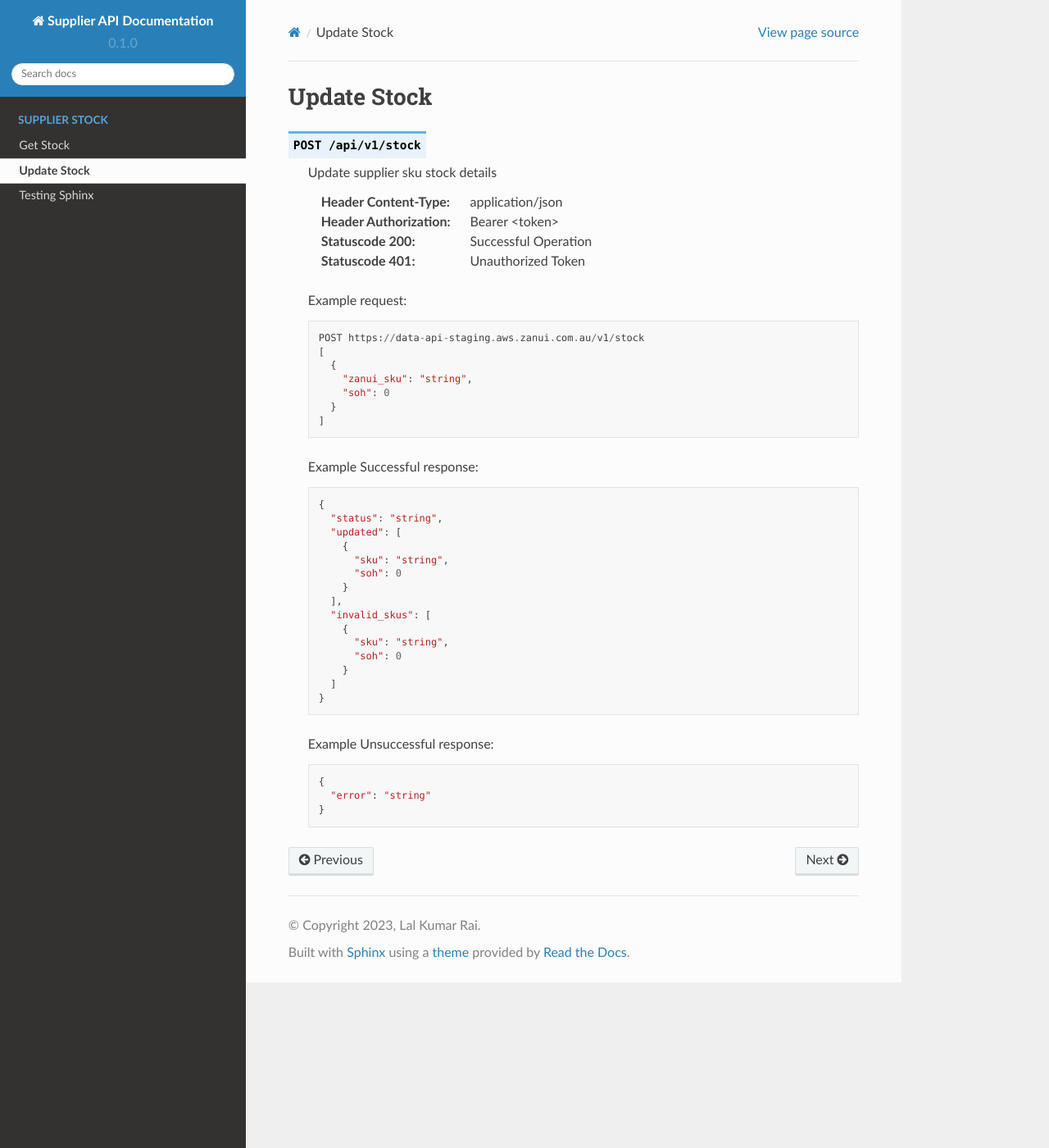
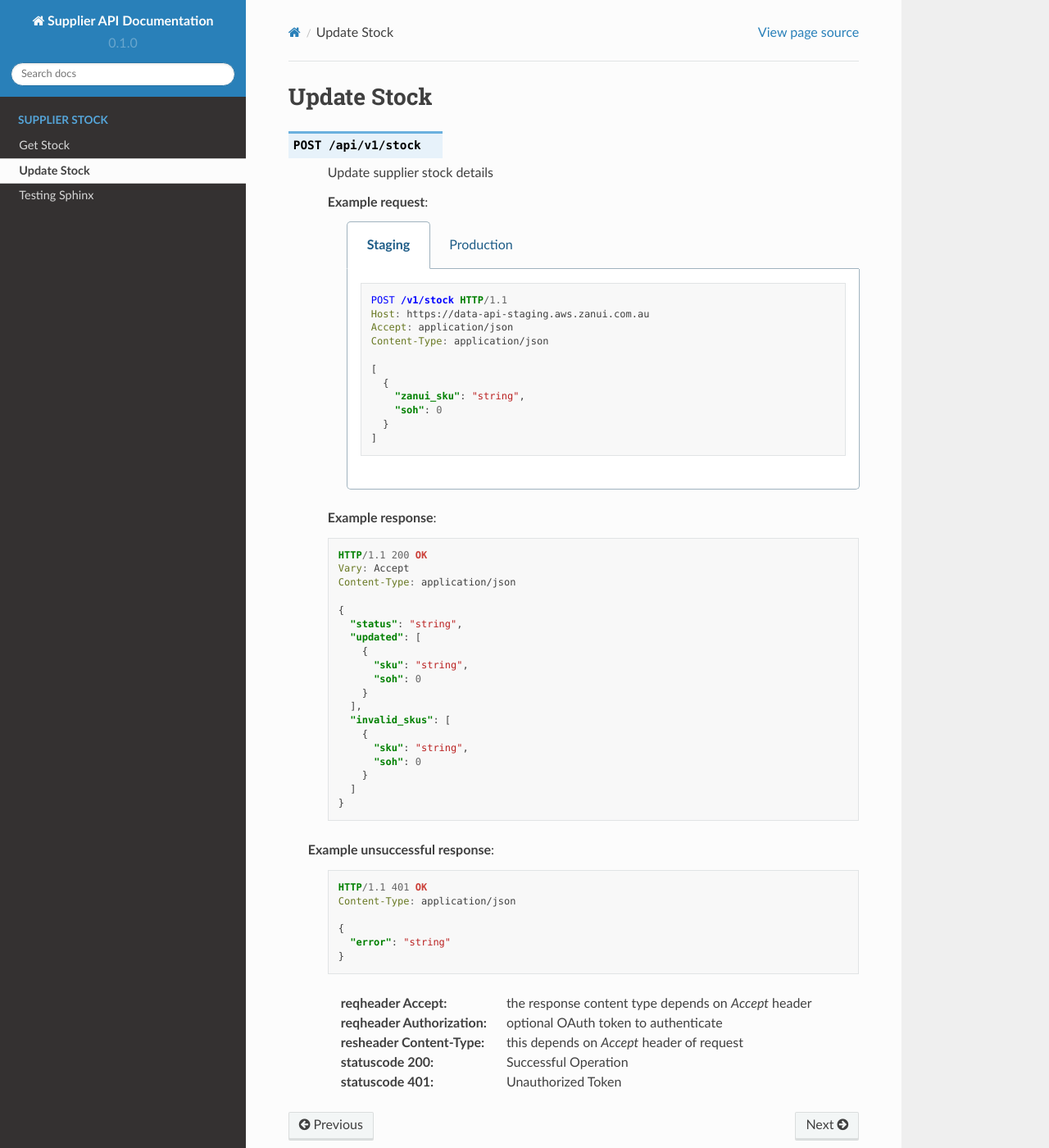
Before and after one commit to lalustine7/Supplier-API-Documentation, a Sphinx documentation site: the page built from docs/source/updatestock.rst, in a window 1280 px wide and 1400 px high. Shown: the whole window at 82% size. Built offline with Sphinx 7.4.7 and the Read the Docs theme 2.0.0, drawn with Linux system fonts in a browser that asks for light colours.

Commit message:
Updated Documentation

```diff
--- a/docs/source/updatestock.rst
+++ b/docs/source/updatestock.rst
@@ -1,45 +1,87 @@
 Update Stock
 ======================
 
-.. function:: POST /api/v1/stock
+.. http:post:: /api/v1/stock
 
-      Update supplier sku stock details
+      Update supplier stock details
 
-      :header Content-Type: application/json
-      :header Authorization: Bearer <token>
+      **Example request**:
+
+        .. tabs::
+
+            .. tab:: Staging
+
+                .. sourcecode:: http
+
+                    POST /v1/stock HTTP/1.1
+                    Host: https://data-api-staging.aws.zanui.com.au
+                    Accept: application/json
+                    Content-Type: application/json
+
+                    [
+                      {
+                        "zanui_sku": "string",
+                        "soh": 0
+                      }
+                    ]
+
+            .. tab:: Production
+
+                .. sourcecode:: http
+
+                    POST /v1/stock HTTP/1.1
+                    Host: https://data-api.aws.zanui.com.au
+                    Accept: application/json
+                    Content-Type: application/json
+
+                    [
+                      {
+                        "zanui_sku": "string",
+                        "soh": 0
+                      }
+                    ]
+
+
+
+      **Example response**:
+
+      .. sourcecode:: http
+
+          HTTP/1.1 200 OK
+          Vary: Accept
+          Content-Type: application/json
+
+          {
+            "status": "string",
+            "updated": [
+              {
+                "sku": "string",
+                "soh": 0
+              }
+            ],
+            "invalid_skus": [
+              {
+                "sku": "string",
+                "soh": 0
+              }
+            ]
+          }
+
+     **Example unsuccessful response**:
+
+      .. sourcecode:: http
+
+          HTTP/1.1 401 OK
+          Content-Type: application/json
+
+          {
+            "error": "string"
+          }
+
+      :reqheader Accept: the response content type depends on
+                          :mailheader:`Accept` header
+      :reqheader Authorization: optional OAuth token to authenticate
+      :resheader Content-Type: this depends on :mailheader:`Accept`
+        header of request
       :statuscode 200: Successful Operation
       :statuscode 401: Unauthorized Token
-
-      Example request::
-
-        POST https://data-api-staging.aws.zanui.com.au/v1/stock
-        [
-          {
-            "zanui_sku": "string",
-            "soh": 0
-          }
-        ]
-
-      Example Successful response::
-
-        {
-          "status": "string",
-          "updated": [
-            {
-              "sku": "string",
-              "soh": 0
-            }
-          ],
-          "invalid_skus": [
-            {
-              "sku": "string",
-              "soh": 0
-            }
-          ]
-        }
-
-      Example Unsuccessful response::
-
-        {
-          "error": "string"
-        }
```
